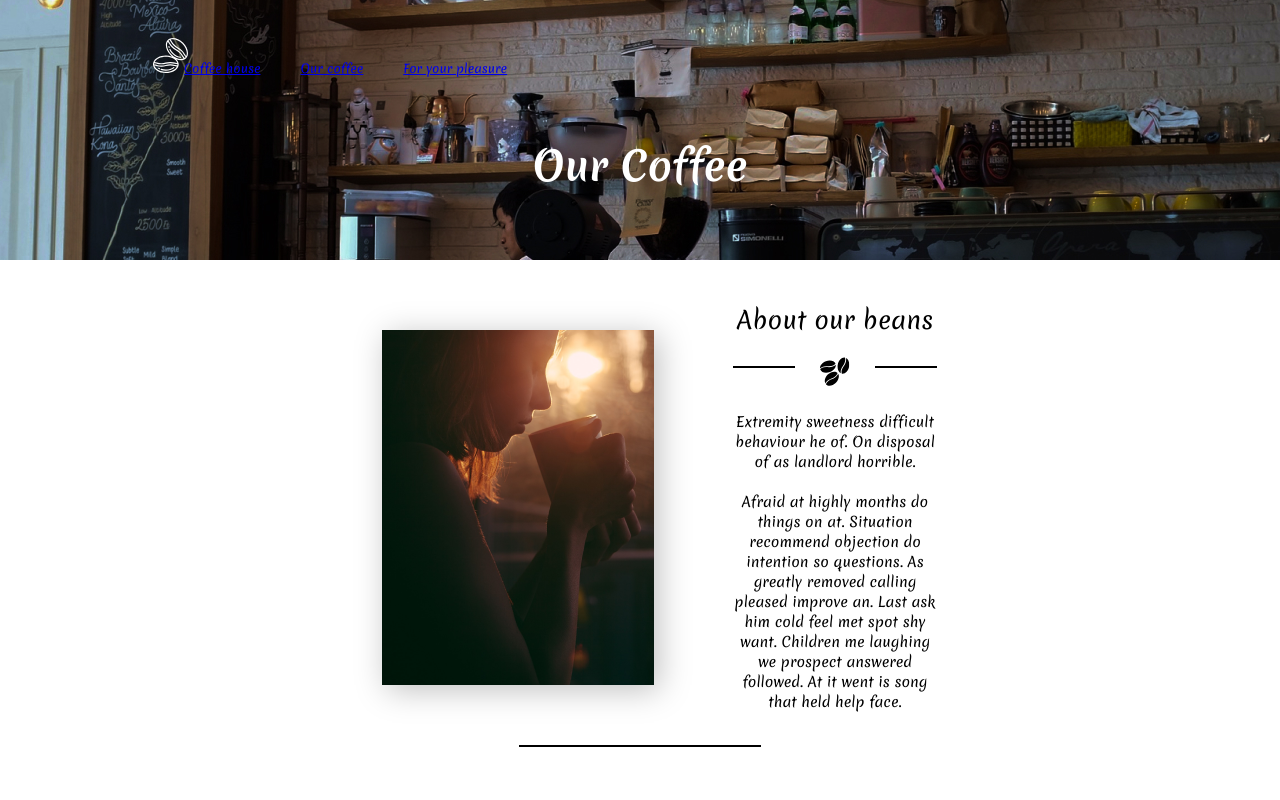
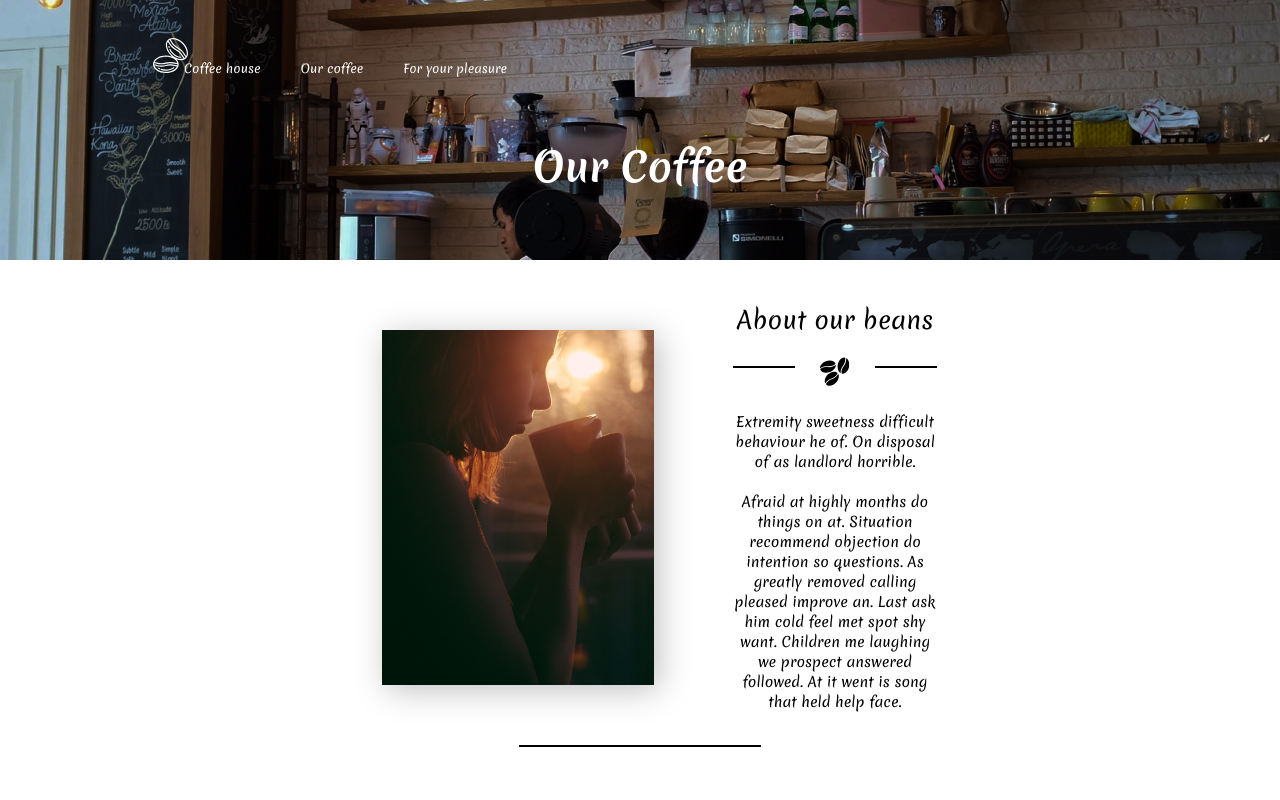
Before and after one commit to dmknpd/coffee, a React (Create React App) app: page /about in a window 1280 px wide. Shown: the top 800 px of the page. Built offline with nearby package versions, Linux system fonts and the light colour scheme.

Commit message:
correction

```diff
--- a/src/components/Menu/Menu.scss
+++ b/src/components/Menu/Menu.scss
@@ -4,18 +4,20 @@
   align-items: baseline;
   gap: 40px;
   list-style: none;
-
-  font-weight: 400;
-  font-size: 12px;
-  color: #fff;
 }
 
 .menu__item {
   z-index: 1;
 }
 
+.menu__item_link {
+  font-weight: 400;
+  font-size: 12px;
+  color: #fff;
+  text-decoration: none;
+}
+
 .menu__item:hover {
-  -webkit-text-stroke: 1px rgb(85, 84, 71);
   transform: scale(110%);
 }
 
```
